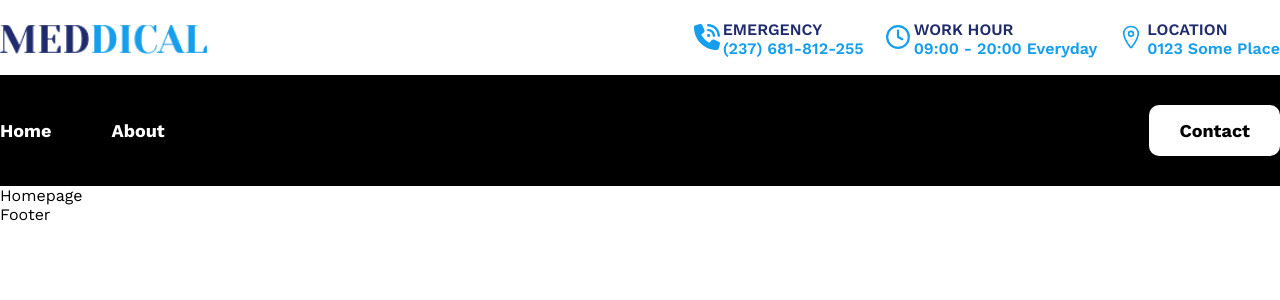
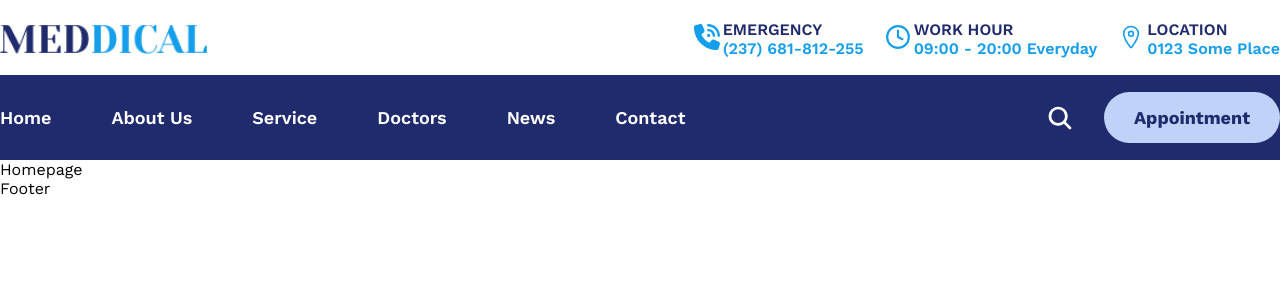
Before and after one commit to yeasin5060/healthcare-website, a React (Vite) app: page / in a window 1280 px wide. Shown: the top 300 px of the page. Built offline with nearby package versions, Linux system fonts and the light colour scheme.

Commit message:
healthcare_web_update_navbar_section_add_some_pages

```diff
--- a/src/index.css
+++ b/src/index.css
@@ -7,7 +7,7 @@
 a{
   text-decoration: none;
 }
-ol ul{
+ol,ul{
   list-style:none;
 }
 h1 h2 h3 h4 h5 h6 p{
--- a/src/layout/navbar/Navbar.css
+++ b/src/layout/navbar/Navbar.css
@@ -1,6 +1,6 @@
 #navbar{
-    background: #000;
-    padding: 30px 0;
+    background: #1F2B6C;
+    padding: 17px 0;
 }
 .navbar_wrapper_flex{
     display: flex;
@@ -20,23 +20,29 @@
 }
 .navbar_link_box_flex li a{
     font-size: 18px;
-    font-weight: 700;
+    font-weight: 600;
     color: #fff;
     text-transform: capitalize;
     cursor: pointer;
 }
 .navbar_btn_box{
     display: flex;
-    justify-content: center;
+    justify-content: right;
     align-items: center;
+    column-gap: 30px;
+}
+.navbar_search_icon{
+    font-size: 28px;
+    font-weight: 600;
+    color: #fff;
 }
 .navbar_btn_box a{
     padding: 15px 30px;
     font-size: 18px;
     font-weight: 700;
-    color: #000;
+    color: #1F2B6C;
     text-transform: capitalize;
     cursor: pointer;
-    background: #fff;
-    border-radius: 10px;
+    background: #BFD2F8;
+    border-radius: 30px;
 }
--- a/src/layout/navbar/Navbar.jsx
+++ b/src/layout/navbar/Navbar.jsx
@@ -1,5 +1,6 @@
 import React from 'react'
 import { Link } from 'react-router-dom'
+import { IoSearch } from "react-icons/io5";
 import './Navbar.css'
 
 const Navbar = () => {
@@ -13,12 +14,25 @@ const Navbar = () => {
                             <Link to ="/">home</Link>
                         </li>
                         <li>
-                            <Link to ="about">about</Link>
+                            <Link to ="about">about us</Link>
+                        </li>
+                        <li>
+                            <Link to ="service">service</Link>
+                        </li>
+                        <li>
+                            <Link to ="doctor">doctors</Link>
+                        </li>
+                        <li>
+                            <Link to ="news">news</Link>
+                        </li>
+                        <li>
+                            <Link to ="contact">contact</Link>
                         </li>
                     </ul>
                 </div>
                 <div className='navbar_btn_box'>
-                    <Link to ="contact">contact</Link>
+                    <IoSearch className='navbar_search_icon'/>
+                    <Link to ="contact">Appointment</Link>
                 </div>
             </div>
         </div>
```
